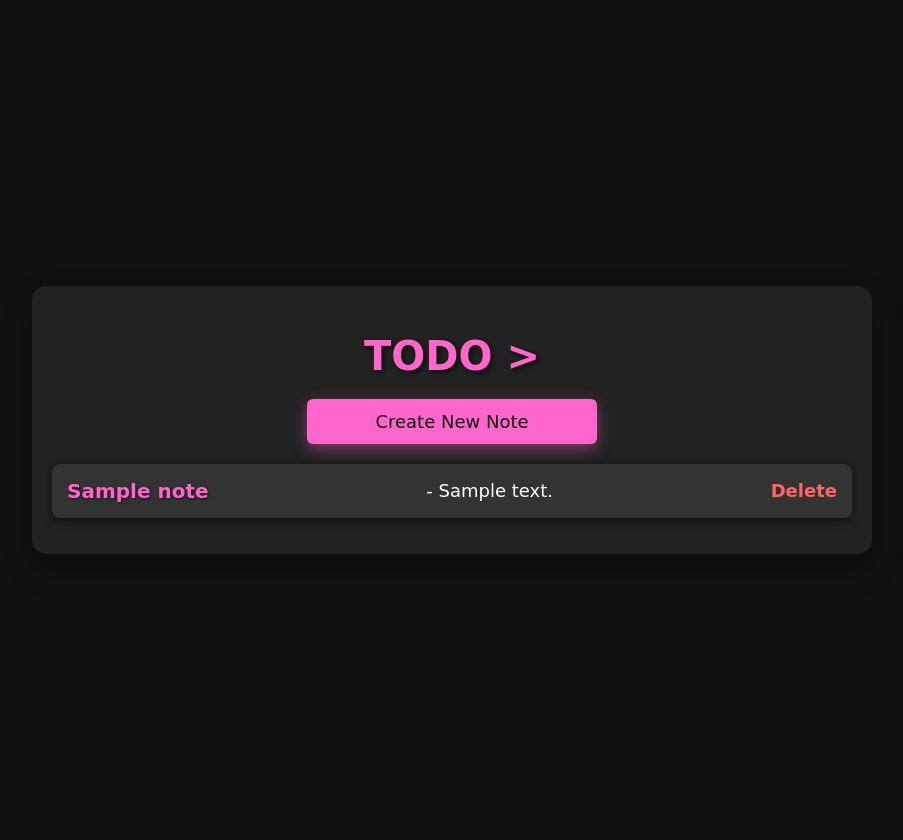
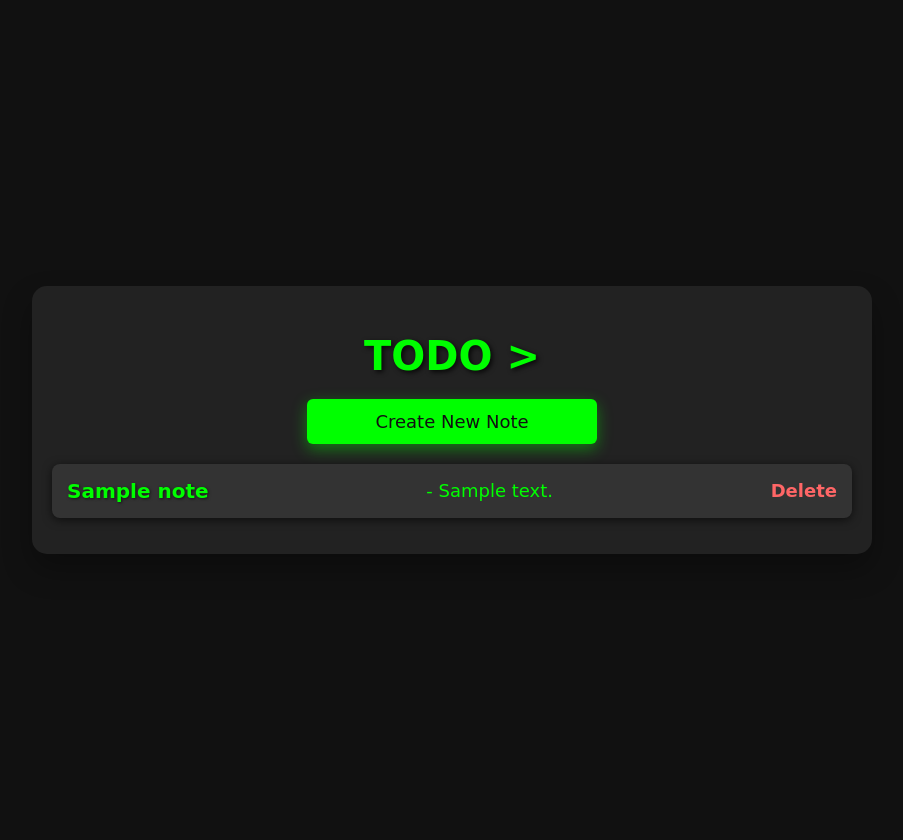
Before and after one commit to haroon06d/Todo, a Django app: template notes/templates/notes/note_list.html in a window 1280 px wide. Shown: the whole page, without its empty margins (188-1091 px from the left). Run offline with Django 3.2, Linux system fonts and the light colour scheme; the template is opened without the code that fills it: most values are stand-ins (such as "Sample title", 1, 10 or a date in 2020).

Commit message:
font changed

```diff
--- a/notes/templates/notes/note_list.html
+++ b/notes/templates/notes/note_list.html
@@ -15,10 +15,10 @@
             justify-content: center;
             align-items: center;
             height: 100vh;
-            color: #fff;
+            color: #00ff00; /* Green font color for the whole body */
         }
         h1 {
-            color: #ff66cc; /* Neon pink */
+            color: #00ff00; /* Green color */
             text-align: center;
             margin-bottom: 20px;
             font-size: 40px;
@@ -40,17 +40,17 @@
             text-align: center;
             margin: 20px auto;
             padding: 12px 20px;
-            background-color: #ff66cc;
+            background-color: #00ff00; /* Green button */
             color: #111;
             text-decoration: none;
             border-radius: 6px;
             font-size: 18px;
             width: 250px;
             transition: background-color 0.3s ease, transform 0.2s ease;
-            box-shadow: 0 5px 15px rgba(255, 102, 204, 0.4);
+            box-shadow: 0 5px 15px rgba(0, 255, 0, 0.4); /* Green shadow */
         }
         .create-btn:hover {
-            background-color: #ff3385;
+            background-color: #00cc00; /* Darker green on hover */
             transform: scale(1.1);
         }
         ul {
@@ -66,7 +66,7 @@
             display: flex;
             justify-content: space-between;
             align-items: center;
-            color: #fff;
+            color: #00ff00; /* Green text color for list items */
             font-size: 18px;
             transition: background-color 0.3s ease;
         }
@@ -85,7 +85,7 @@
         .note-title {
             font-size: 20px;
             font-weight: 600;
-            color: #ff66cc;
+            color: #00ff00; /* Green color for note titles */
             text-shadow: 1px 1px 3px rgba(0, 0, 0, 0.6);
         }
     </style>
```
Also changed, not shown: notes/templates/notes/note_create.html (+5 -5 lines), db.sqlite3.
